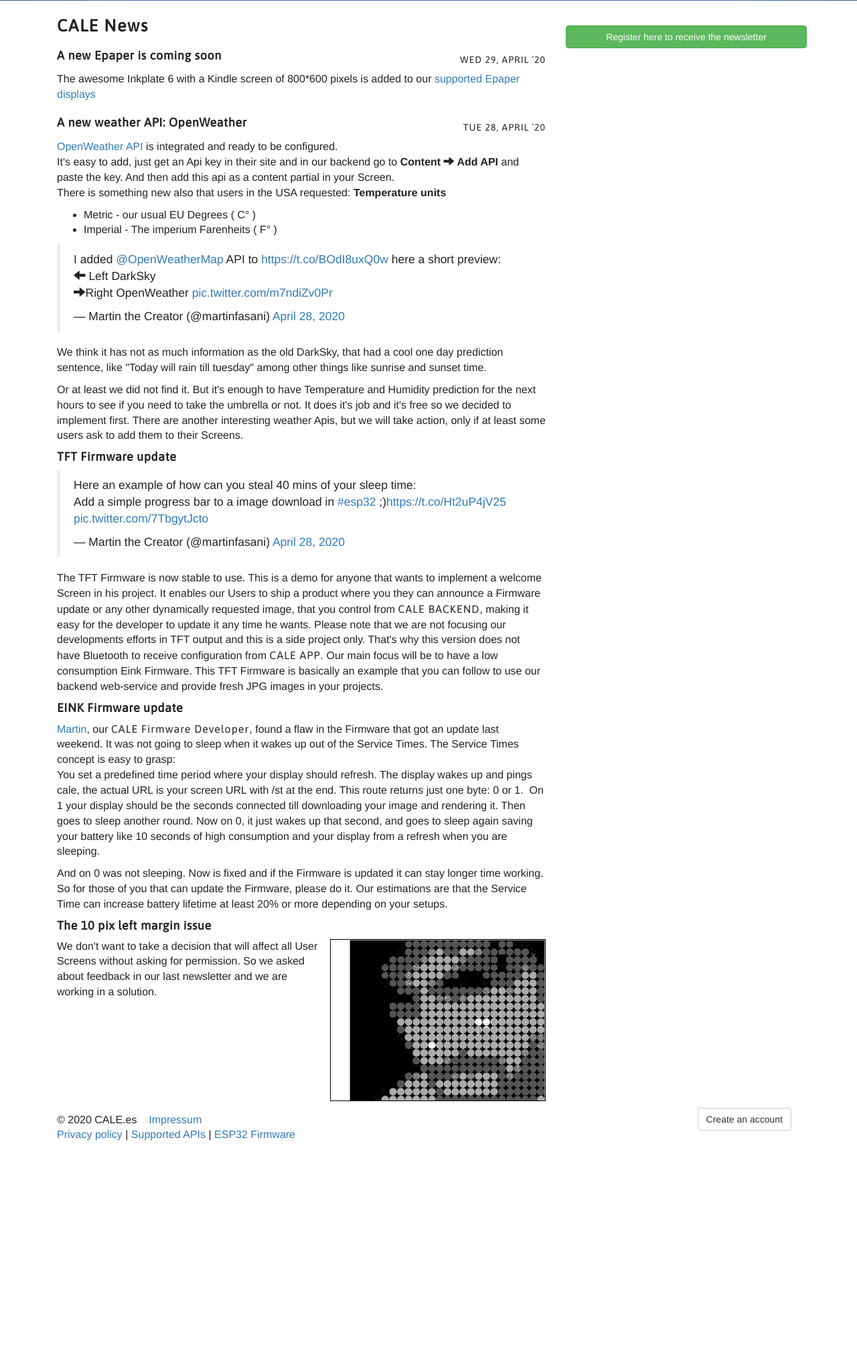
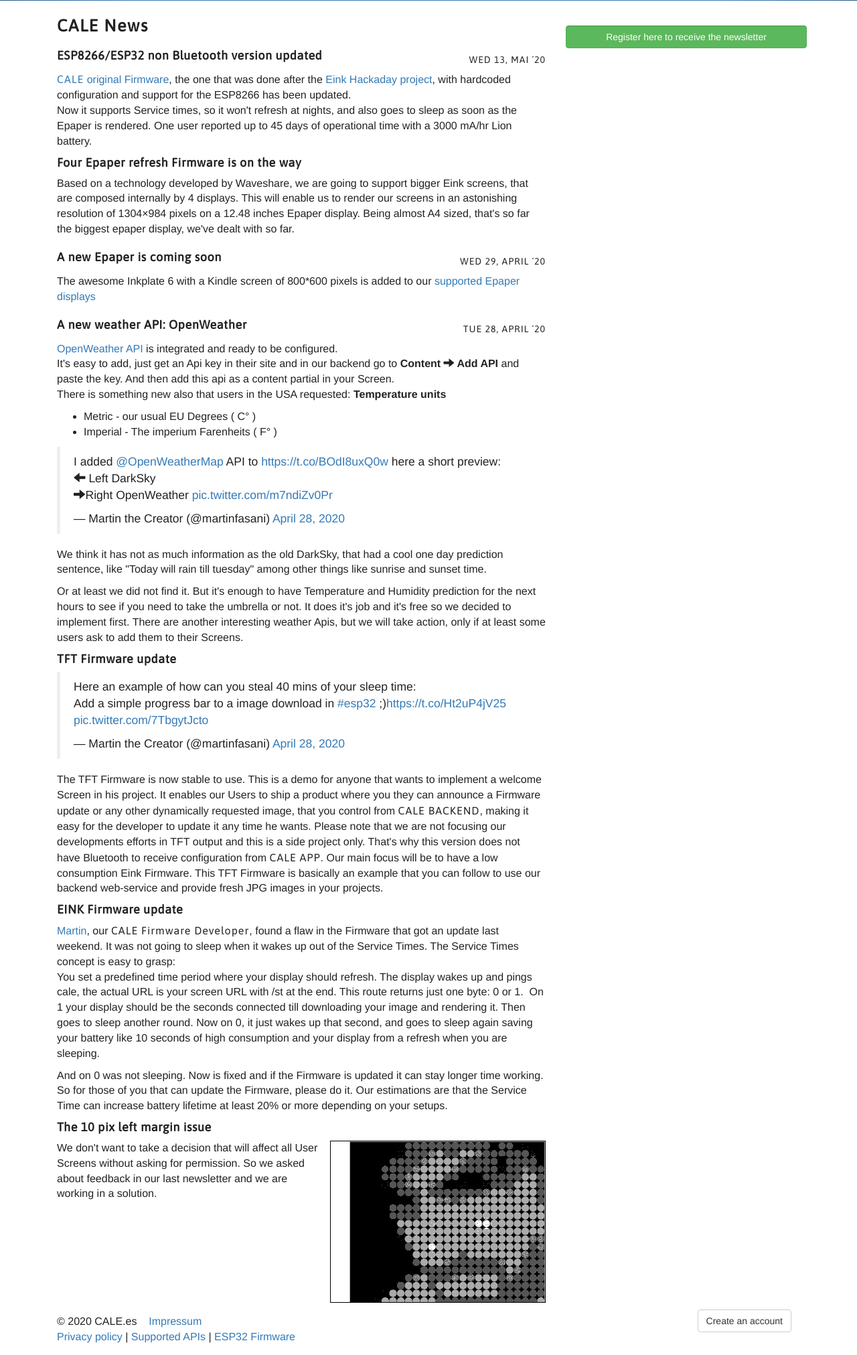
Before and after one commit to martinberlin/cale-integrations, a Symfony app: template templates/en/news/news.html.twig in a window 1280 px wide. Shown: the part 109-2132 px from the top of the page at 67% size. Before the commit the page ends 1812 px from the top, so only its background shows below. Run offline with Twig, Linux system fonts and the light colour scheme; the template is opened without the code that fills it, so the values that code supplies are empty; some libraries are stand-ins or nearby versions.

Commit message:
www news update

```diff
--- a/templates/en/news/news.html.twig
+++ b/templates/en/news/news.html.twig
@@ -21,7 +21,24 @@
         <h3>
             <span class="cale" style="font-weight:bold">CALE News</span>
         </h3>
-
+        <div class="row">
+            <div class="col-md-7 col-xs-12">
+                <h4>ESP8266/ESP32 non Bluetooth version updated</h4>
+            </div>
+            <div class="col-md-5 col-xs-12 text-right cale" style="margin-top:0.6em;font-weight:bold">
+                <h5>WED 13, MAI ´20</h5>
+            </div>
+        </div>
+        <p><a href="http://cale.es/firmware"><span class="cale">CALE</span> original Firmware</a>,
+            the one that was done after the <a href="https://hackaday.io/project/169086" target="_blank">Eink Hackaday project</a>,
+            with hardcoded configuration and support for the ESP8266 has been updated.<br>
+        Now it supports Service times, so it won't refresh at nights, and also goes to sleep as soon as the Epaper is rendered.
+        One user reported up to 45 days of operational time with a 3000 mA/hr Lion battery.<br>
+        <h4>Four Epaper refresh Firmware is on the way</h4>
+        Based on a technology developed by Waveshare, we are going to support bigger Eink screens, that are composed internally by 4 displays.
+        This will enable us to render our screens in an astonishing resolution of
+        1304×984 pixels on a 12.48 inches Epaper display. Being almost A4 sized, that's so far the biggest epaper display, we've dealt with so far.
+        </p>
         <div class="row">
             <div class="col-md-6 col-xs-12">
                 <h4>A new Epaper is coming soon</h4>
```
